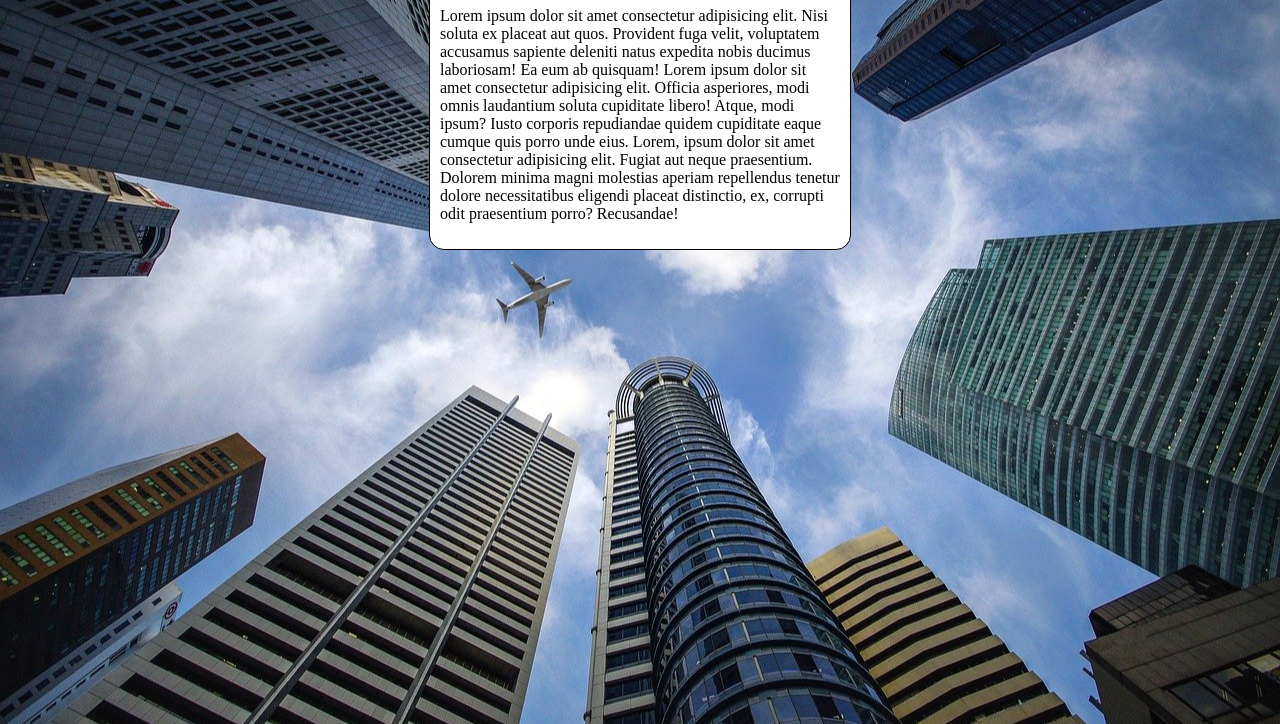
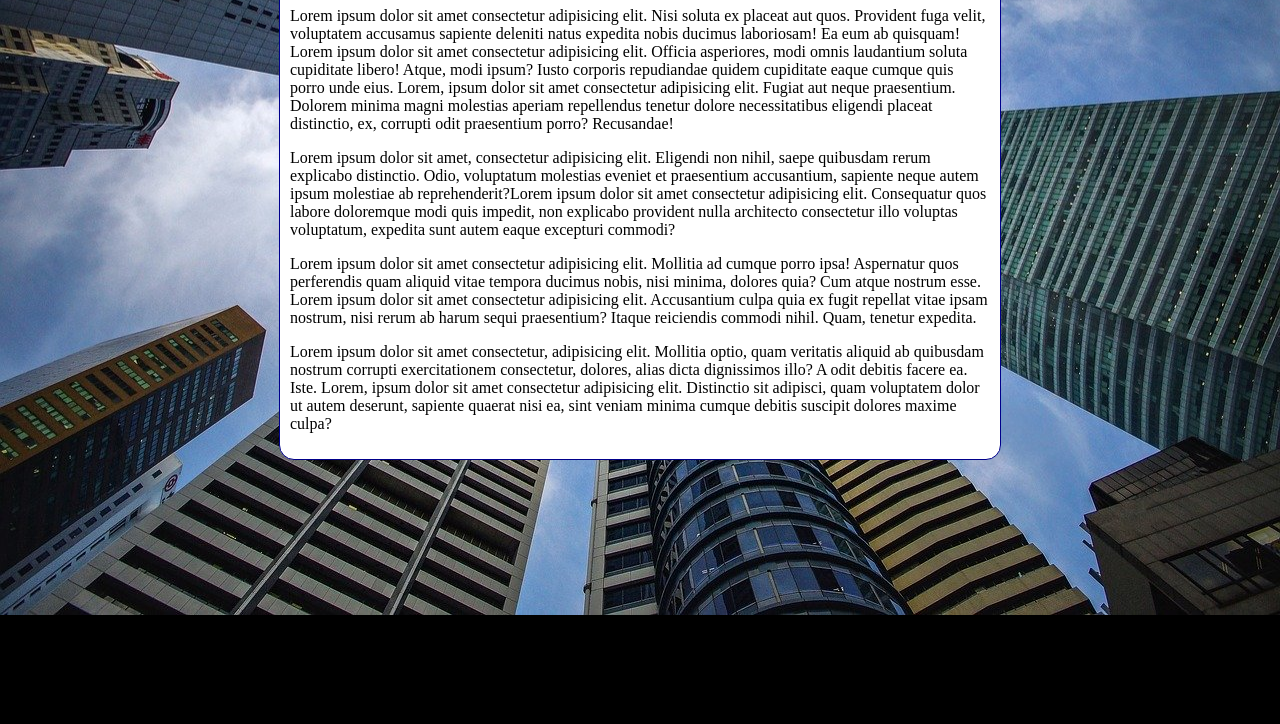
Before and after one commit to Viniciusllm/HTML-CSS, a plain HTML site: page exercicios/ex022/fundo006.html in a window 1280 px wide. Shown: the part 92-816 px from the top of the page. Drawn offline with Linux system fonts and the light colour scheme.

Commit message:
Update fundo006.html

```diff
--- a/exercicios/ex022/fundo006.html
+++ b/exercicios/ex022/fundo006.html
@@ -6,22 +6,29 @@
     <meta name="viewport" content="width=device-width, initial-scale=1.0">
     <title>Document</title>
     <style>
-        body{
-            height: 100vh;
+        body {
+            /* height: 100vh;
             background-color: #000;
             background-image: url('imagens/wallpaper002.jpg');
             background-position: center center;
             background-repeat: no-repeat;
             background-size: cover;
+            background-attachment: fixed; */
+
+            /* Shorthand - background
+        color> image > position> repeat > [size] > attachment */
+
+        background: #000 url('imagens/wallpaper002.jpg') center center no-repeat;
+        background-size: cover;
         }
 
-        main{
+        main {
             background-color: #fff;
-            width: 400px;
+            max-width: 700px;
             padding: 10px;
             margin: auto;
             border-radius: 15px;
-            border: 1px solid #000;
+            border: 1px solid #00008b;
         }
     </style>
 </head>
@@ -36,6 +43,17 @@
             unde eius. Lorem, ipsum dolor sit amet consectetur adipisicing elit. Fugiat aut neque praesentium. Dolorem
             minima magni molestias aperiam repellendus tenetur dolore necessitatibus eligendi placeat distinctio, ex,
             corrupti odit praesentium porro? Recusandae!</p>
+        <p>Lorem ipsum dolor sit amet, consectetur adipisicing elit. Eligendi non nihil, saepe quibusdam rerum explicabo
+            distinctio. Odio, voluptatum molestias eveniet et praesentium accusantium, sapiente neque autem ipsum
+            molestiae ab reprehenderit?Lorem ipsum dolor sit amet consectetur adipisicing elit. Consequatur quos labore
+            doloremque modi quis impedit, non explicabo provident nulla architecto consectetur illo voluptas voluptatum,
+            expedita sunt autem eaque excepturi commodi?</p>
+        <p>Lorem ipsum dolor sit amet consectetur adipisicing elit. Mollitia ad cumque porro ipsa! Aspernatur quos
+            perferendis quam aliquid vitae tempora ducimus nobis, nisi minima, dolores quia? Cum atque nostrum esse.
+            Lorem ipsum dolor sit amet consectetur adipisicing elit. Accusantium culpa quia ex fugit repellat vitae
+            ipsam nostrum, nisi rerum ab harum sequi praesentium? Itaque reiciendis commodi nihil. Quam, tenetur
+            expedita.</p>
+            <p>Lorem ipsum dolor sit amet consectetur, adipisicing elit. Mollitia optio, quam veritatis aliquid ab quibusdam nostrum corrupti exercitationem consectetur, dolores, alias dicta dignissimos illo? A odit debitis facere ea. Iste. Lorem, ipsum dolor sit amet consectetur adipisicing elit. Distinctio sit adipisci, quam voluptatem dolor ut autem deserunt, sapiente quaerat nisi ea, sint veniam minima cumque debitis suscipit dolores maxime culpa?</p>
     </main>
 
 </body>
```
